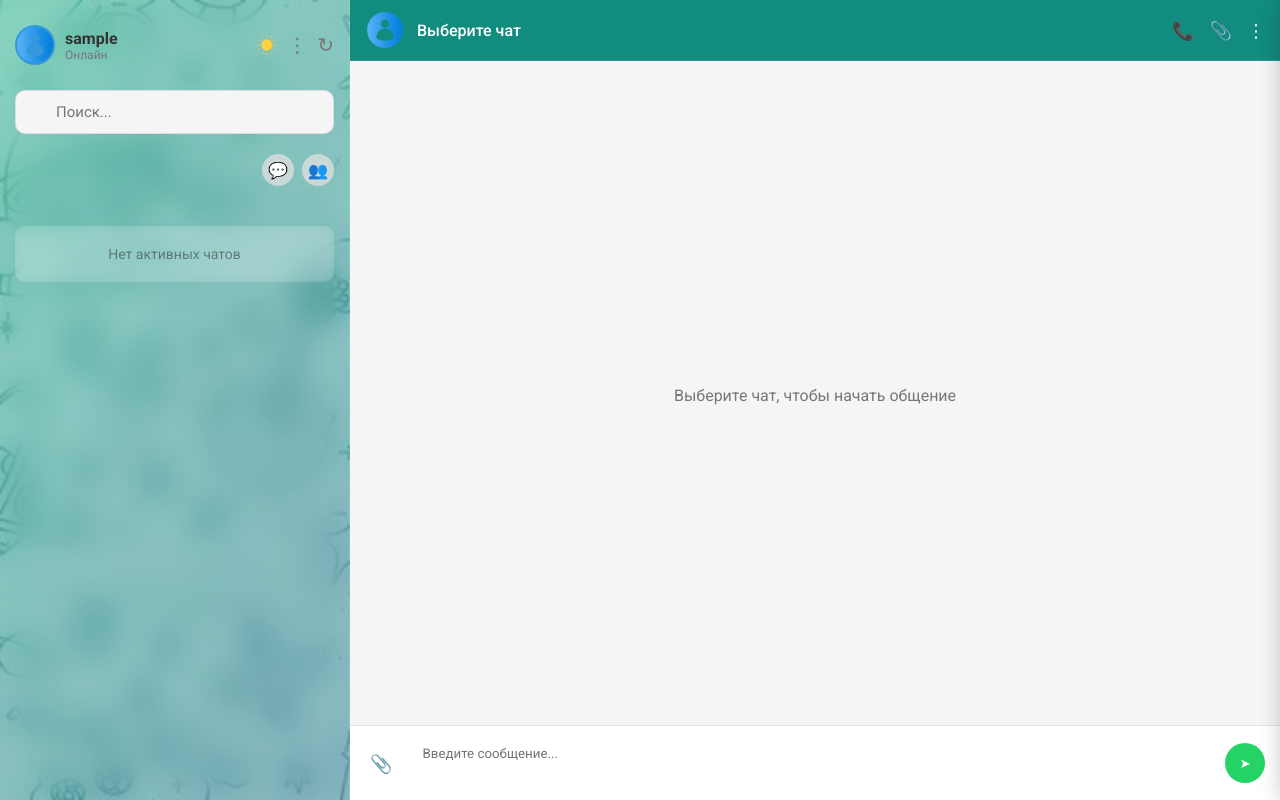
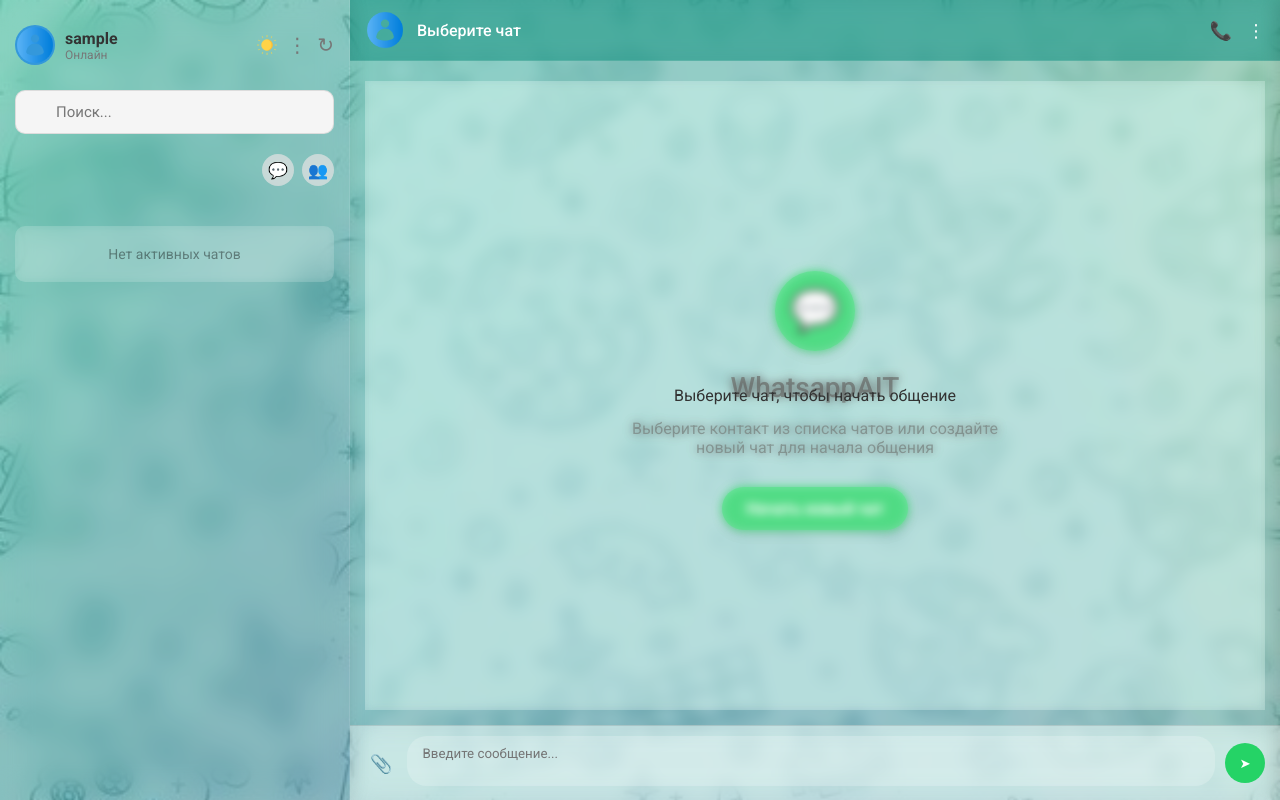
Before and after one commit to viollenaki/nurtilek, a Flask app: page /chat in a window 1280 px wide. Run offline with Flask 3, Linux system fonts and the light colour scheme; the visitor is signed in with stand-in values (Sample User, id 1); data comes from the database, SQL or seed files in the repository; data that the repository does not hold is empty.

Commit message:
added blur for background

```diff
--- a/static/css/chat.css
+++ b/static/css/chat.css
@@ -93,7 +93,7 @@
     height: 100%;
     width: 100%;
     position: relative;
-    background-color: var(--bg-color);
+    background-color: transparent; /* Полностью прозрачный фон */
     z-index: 2;
 }
 
@@ -102,9 +102,15 @@
     align-items: center;
     justify-content: space-between;
     padding: 10px 15px;
-    background-color: var(--header-bg);
+    background-color: rgba(18, 140, 126, 0.6); /* Более прозрачный заголовок */
+    backdrop-filter: blur(12px); /* Увеличиваем эффект размытия заголовка */
+    -webkit-backdrop-filter: blur(12px);
     color: var(--header-text);
     border-bottom: 1px solid var(--sidebar-border);
+}
+
+.dark-theme .chat-header {
+    background-color: rgba(7, 94, 84, 0.6); /* Более прозрачный темный заголовок */
 }
 
 .chat-header-info {
@@ -150,7 +156,7 @@
     display: flex;
     flex-direction: column;
     gap: 10px;
-    background-color: var(--bg-color);
+    background-color: transparent; /* Делаем контейнер прозрачным */
 }
 
 .message {
@@ -169,20 +175,21 @@
 .message-content {
     padding: 10px 12px;
     border-radius: 10px;
-    background-color: #E8E8E8;
+    background-color: rgba(232, 232, 232, 0.8); /* Полупрозрачный фон для сообщений */
+    backdrop-filter: blur(4px); /* Добавляем размытие для лучшей читаемости текста */
     word-break: break-word;
 }
 
 .dark-theme .message-content {
-    background-color: #2A2A2A;
+    background-color: rgba(42, 42, 42, 0.8); /* Полупрозрачный темный фон */
 }
 
 .message-own .message-content {
-    background-color: #DCF8C6;
+    background-color: rgba(220, 248, 198, 0.9); /* Полупрозрачный зеленоватый фон для своих сообщений */
 }
 
 .dark-theme .message-own .message-content {
-    background-color: #056162;
+    background-color: rgba(5, 97, 98, 0.9); /* Полупрозрачный темно-зеленый для темной темы */
 }
 
 .message-text {
@@ -301,11 +308,14 @@
 /* Форма отправки сообщений */
 .message-form-container {
     padding: 10px 15px;
-    background-color: var(--card-bg);
+    background-color: rgba(255, 255, 255, 0.4); /* Прозрачный фон для формы */
+    backdrop-filter: blur(12px); /* Увеличиваем эффект размытия */
+    -webkit-backdrop-filter: blur(12px);
     border-top: 1px solid rgba(0, 0, 0, 0.1);
 }
 
 .dark-theme .message-form-container {
+    background-color: rgba(30, 30, 30, 0.4); /* Прозрачный темный фон */
     border-top-color: rgba(255, 255, 255, 0.1);
 }
 
@@ -402,8 +412,17 @@
 .no-messages, .loading-messages, .error-message {
     text-align: center;
     padding: 20px;
-    color: var(--icon-color);
+    color: var(--text-color);
     font-style: italic;
+    background-color: rgba(255, 255, 255, 0.3); /* Более прозрачный фон */
+    border-radius: 10px;
+    backdrop-filter: blur(6px); /* Увеличиваем эффект размытия */
+}
+
+.dark-theme .no-messages,
+.dark-theme .loading-messages,
+.dark-theme .error-message {
+    background-color: rgba(0, 0, 0, 0.3); /* Более прозрачный темный фон */
 }
 
 .error-message {
--- a/static/css/main.css
+++ b/static/css/main.css
@@ -98,7 +98,13 @@
     flex-direction: column;
     position: relative;
     overflow: hidden;
-    background-color: var(--bg-color);
+    background-color: rgba(255, 255, 255, 0.1); /* Слегка прозрачный фон */
+    backdrop-filter: blur(8px); /* Добавляем эффект размытия для всей панели */
+    -webkit-backdrop-filter: blur(8px); /* Для Safari */
+}
+
+.dark-theme .chat-panel {
+    background-color: rgba(0, 0, 0, 0.1); /* Для темной темы */
 }
 
 /* Экран приветствия */
@@ -112,9 +118,14 @@
     position: absolute;
     top: 0;
     left: 0;
-    background: var(--main-overlay);
-    backdrop-filter: blur(4px);
+    background: rgba(144, 238, 215, 0.2); /* Более прозрачный фон */
+    backdrop-filter: blur(12px); /* Усиливаем размытие для экрана приветствия */
+    -webkit-backdrop-filter: blur(12px);
     z-index: 1;
+}
+
+.dark-theme .welcome-screen {
+    background: rgba(0, 0, 0, 0.2); /* Для темной темы */
 }
 
 /* Скрываем welcome-screen, когда чат активен */
@@ -128,10 +139,16 @@
     justify-content: center;
     height: 100%;
     width: 100%;
-    color: var(--icon-color);
+    color: var(--text-color);
     font-size: 16px;
     text-align: center;
     padding: 20px;
+    background-color: rgba(255, 255, 255, 0.2); /* Полупрозрачный фон */
+    backdrop-filter: blur(5px); /* Эффект размытия */
+}
+
+.dark-theme .no-chat-selected {
+    background-color: rgba(0, 0, 0, 0.2); /* Полупрозрачный фон для темной темы */
 }
 
 .user-info {
@@ -425,47 +442,33 @@
     top: 0;
     right: 0;
     bottom: 0;
-    width: 100%;
+    width: 300px; /* Фиксированная ширина */
     z-index: 1000;
     display: flex;
     pointer-events: none;
+    transform: translateX(100%);
+    transition: transform 0.3s ease;
+}
+
+.side-drawer.active {
+    transform: translateX(0);
+    pointer-events: auto;
 }
 
 .drawer-content {
-    width: 80%;
-    max-width: 300px;
+    width: 100%;
     background-color: var(--card-bg);
     height: 100%;
-    position: absolute;
-    right: 0;
-    box-shadow: 0 0 20px rgba(0, 0, 0, 0.2);
-    transform: translateX(100%);
-    transition: transform 0.3s ease;
+    box-shadow: -5px 0 15px rgba(0, 0, 0, 0.1);
     overflow-y: auto;
     display: flex;
     flex-direction: column;
     pointer-events: auto;
 }
 
-.side-drawer.active .drawer-content {
-    transform: translateX(0);
-}
-
+/* Скрываем затемняющий оверлей */
 .drawer-overlay {
-    position: absolute;
-    top: 0;
-    left: 0;
-    right: 0;
-    bottom: 0;
-    background-color: rgba(0, 0, 0, 0.5);
-    opacity: 0;
-    transition: opacity 0.3s ease;
-    pointer-events: none;
-}
-
-.side-drawer.active .drawer-overlay {
-    opacity: 1;
-    pointer-events: auto;
+    display: none;
 }
 
 .drawer-header {
--- a/static/js/main.js
+++ b/static/js/main.js
@@ -82,6 +82,16 @@
 
     drawerCloseBtn?.addEventListener('click', closeDrawer);
     drawerOverlay?.addEventListener('click', closeDrawer);
+
+    // При клике вне меню закрываем его
+    document.addEventListener('click', function(event) {
+        if (optionsDrawer.classList.contains('active') &&
+            !optionsDrawer.contains(event.target) &&
+            event.target !== optionsMenuBtn &&
+            event.target !== chatOptionsMenuBtn) {
+            closeDrawer();
+        }
+    });
 
     // Обработчики для элементов меню
     document.querySelectorAll('.drawer-item').forEach(item => {
--- a/templates/main.html
+++ b/templates/main.html
@@ -77,7 +77,6 @@
                     </div>
                     <div class="chat-header-actions">
                         <div class="chat-header-icon">📞</div>
-                        <div class="chat-header-icon">📎</div>
                         <div class="chat-header-icon" id="chat-options-menu-btn">⋮</div>
                     </div>
                 </div>
```
